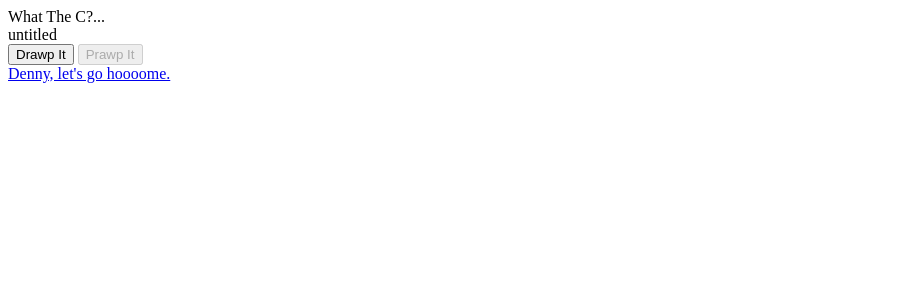
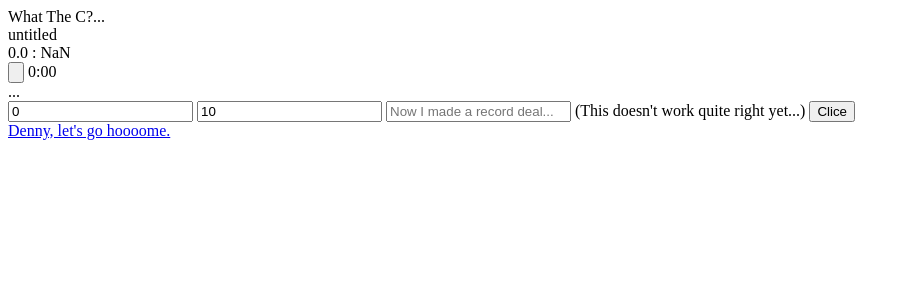
Before and after one commit to legauntt/gatsby-opus, a SvelteKit app: page /wtc in a window 1280 px wide. Shown: the top 300 px of the page, without its empty margins (0-910 px from the left). Built offline with nearby package versions, Linux system fonts and the light colour scheme.

Commit message:
Tony C pay cash

```diff
--- a/src/routes/wtc/+page.svelte
+++ b/src/routes/wtc/+page.svelte
@@ -6,7 +6,7 @@
 	const trackName = (page.url.searchParams.get('t') || '').toLowerCase();
 	const startTime = Number(page.url.searchParams.get('s') || 0);
 	const loopDuration = Number(page.url.searchParams.get('l') || 19);
-	const title = page.url.searchParams.get("title") || "untitled";
+	const title = page.url.searchParams.get('title') || 'untitled';
 
 	// svelte-ignore non_reactive_update
 	let audioElm: HTMLAudioElement | null;
@@ -17,6 +17,32 @@
 	let paused = $state(true);
 
 	let errors: string[] = $state([]);
+
+	let currentTime = $state(0);
+	let duration = $state(0);
+
+	let sliceStartTime = $state(0);
+	let sliceDuration = $state(10);
+	let sliceTitle = $state('');
+
+	let pos = $derived.by(() => {
+		const fullWidth = duration;
+		const perc = (startTime + loopDuration) / fullWidth;
+		return perc;
+	});
+
+	let width = $derived.by(() => {
+		return (startTime + loopDuration) / duration;
+	});
+
+	const formatTime = (value: number) => {
+		if (isNaN(value)) return '...';
+
+		const minutes = Math.floor(value / 60);
+		const seconds = Math.floor(value % 60);
+
+		return `${minutes}:${seconds < 10 ? `0${seconds}` : seconds}`;
+	};
 
 	onMount(() => {
 		if (!trackName) {
@@ -56,7 +82,6 @@
 		});
 
 		audioElm.addEventListener('loadedmetadata', (event) => {
-			console.log('whew', event, audioElm?.duration, startTime);
 			if (!audioElm) {
 				return;
 			}
@@ -64,7 +89,7 @@
 			const duration = audioElm.duration || 0;
 			errors = [];
 			if (startTime > duration || startTime < 0) {
-				errors.push(`Start time out of range`)
+				errors.push(`Start time out of range`);
 			}
 			if (loopDuration < 0) {
 				errors.push(`Invalid loop duration`);
@@ -112,24 +137,70 @@
 	</div>
 
 	<div class="mt-5">
-		<audio src={troof} controls={showControls} bind:this={audioElm}></audio>
+		<audio
+			bind:currentTime
+			bind:duration
+			bind:paused
+			src={troof}
+			controls={showControls}
+			bind:this={audioElm}
+		></audio>
 	</div>
 
-	<div class="mt-5">
-		<button class="bg-violet-500 p-3 disabled:bg-slate-500" disabled={!paused} onclick={drawpIt}
-			>Drawp It</button
-		>
-		<button class="ml-3 bg-yellow-700 p-3 disabled:bg-slate-500" disabled={paused} onclick={prawpIt}
-			>Prawp It</button
-		>
-	</div>
-
-	<div class="text-red-500 mt-5 text-2xl">
+	<div class="mt-5 text-2xl text-red-500">
 		{#each errors as error}
 			<div>
 				{error}
 			</div>
 		{/each}
+	</div>
+
+	<div>
+		{currentTime.toFixed(1)} : {duration.toFixed(1)}
+
+		<div class="mt-5 flex">
+			{#if paused}
+				<button onclick={drawpIt} aria-label="Play">
+					<svg
+						xmlns="http://www.w3.org/2000/svg"
+						fill="none"
+						viewBox="0 0 24 24"
+						stroke-width="1.5"
+						stroke="currentColor"
+						class="size-12"
+					>
+						<path
+							stroke-linecap="round"
+							stroke-linejoin="round"
+							d="M5.25 5.653c0-.856.917-1.398 1.667-.986l11.54 6.347a1.125 1.125 0 0 1 0 1.972l-11.54 6.347a1.125 1.125 0 0 1-1.667-.986V5.653Z"
+						/>
+					</svg>
+				</button>
+			{:else}
+				<button onclick={prawpIt} aria-label="Pause">
+					<svg
+						xmlns="http://www.w3.org/2000/svg"
+						viewBox="0 0 24 24"
+						fill="currentColor"
+						class="size-12"
+					>
+						<path
+							fill-rule="evenodd"
+							d="M2.25 12c0-5.385 4.365-9.75 9.75-9.75s9.75 4.365 9.75 9.75-4.365 9.75-9.75 9.75S2.25 17.385 2.25 12ZM9 8.25a.75.75 0 0 0-.75.75v6c0 .414.336.75.75.75h.75a.75.75 0 0 0 .75-.75V9a.75.75 0 0 0-.75-.75H9Zm5.25 0a.75.75 0 0 0-.75.75v6c0 .414.336.75.75.75H15a.75.75 0 0 0 .75-.75V9a.75.75 0 0 0-.75-.75h-.75Z"
+							clip-rule="evenodd"
+						/>
+					</svg>
+				</button>
+			{/if}
+
+			{formatTime(currentTime)}
+			<div class="relative h-16 w-full bg-blue-500">
+				<div class="absolute bg-green-500 w-[{width}%] h-full left-[{pos}%]"></div>
+			</div>
+			{formatTime(duration)}
+		</div>
+
+		<!-- {paused} -->
 	</div>
 
 	<!-- <div class="mt-5">
@@ -139,6 +210,17 @@
 	</div> -->
 
 	<div class="mt-5">
+		<input class="border border-solid border-slate-500 bg-black p-2" bind:value={sliceStartTime} />
+		<input class="border border-solid border-slate-500 bg-black p-2" bind:value={sliceDuration} />
+		<input class="border border-solid border-slate-500 bg-black p-2 w-96" bind:value={sliceTitle} placeholder="Now I made a record deal..." />
+
+		(This doesn't work quite right yet...)
+		<a href="/wtc?t={trackName}&s={sliceStartTime}&l={sliceDuration}&title={sliceTitle}">
+			<button class="bg-violet-500 p-2">Clice</button>
+		</a>
+	</div>
+
+	<div class="mt-5">
 		<a href="/" class="text-yellow-500 hover:underline">Denny, let's go hoooome.</a>
 	</div>
 </div>
```
Also changed, not shown: 1 other file (tests, documents, lock files or other folders).
